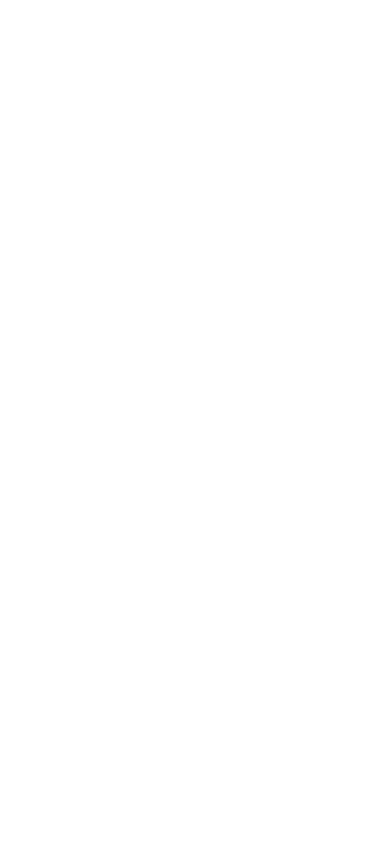
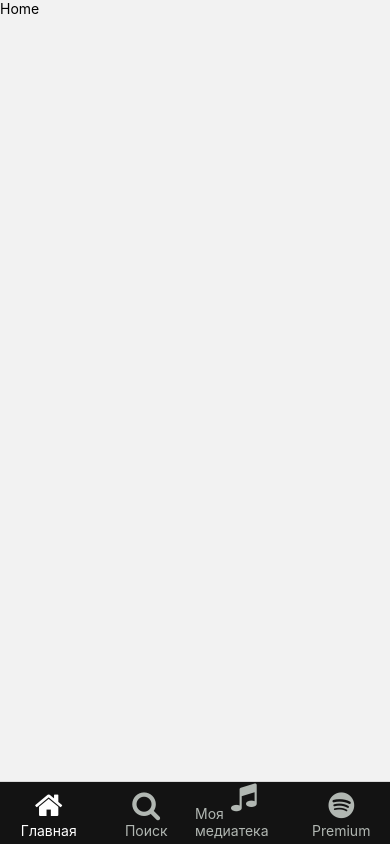
Before and after one commit to yaroslav20568/Spotify, a React Native app: screen / in a window 390 px wide. Built offline with nearby package versions, Linux system fonts and the light colour scheme.

Commit message:
add bottom tabs

```diff
--- a/App.tsx
+++ b/App.tsx
@@ -1,8 +1,9 @@
 import { View } from 'react-native';
+import Tabs from './src/navigation/Tabs';
 
 const App = () => {
   return (
-    <View></View>
+    <Tabs/>
   );
 };
 
--- /dev/null
+++ b/src/navigation/Tabs.tsx
@@ -0,0 +1,59 @@
+import React from 'react';
+import { View, Text } from 'react-native';
+import { NavigationContainer } from '@react-navigation/native';
+import { createBottomTabNavigator } from '@react-navigation/bottom-tabs';
+import FontAwesome from 'react-native-vector-icons/FontAwesome';
+import { HomeScreen, SearchScreen, MediaLibraryScreen, PremiumScreen } from '../screens';
+
+interface Tab {
+	name: string,
+	component: any,
+	nameIcon: string
+}
+
+const TabElements: Array<Tab> = [
+	{name: 'Главная', component: HomeScreen, nameIcon: 'home'},
+	{name: 'Поиск', component: SearchScreen, nameIcon: 'search'},
+	{name: 'Mоя медиатека', component: MediaLibraryScreen, nameIcon: 'music'},
+	{name: 'Premium', component: PremiumScreen, nameIcon: 'spotify'},
+];
+
+const Tab = createBottomTabNavigator();
+
+const Tabs = () => {
+  return (
+		<NavigationContainer>
+			<Tab.Navigator
+				screenOptions={{
+					headerShown: false,
+					unmountOnBlur: true,
+					tabBarStyle: {backgroundColor: '#131313', height: 63, paddingVertical: 5},
+				}}
+			>
+				{TabElements.map(tabElement =>
+					<Tab.Screen
+						name={tabElement.name}
+						component={tabElement.component}
+						options={{
+							tabBarLabel: ({ focused }) => (
+								<Text style={{color: focused ? 'white' : '#B1B7B2', marginBottom: 5}}>{tabElement.name}</Text>
+							),
+							tabBarIcon: ({ focused }) => (
+								<View style={{marginBottom: 0}}>
+									<FontAwesome
+										name={tabElement.nameIcon}
+										color={focused ? 'white' : '#B1B7B2'}
+										size={30}
+									/>
+								</View>
+							),
+						}}
+						key={tabElement.name}
+					/>
+				)}
+			</Tab.Navigator>
+		</NavigationContainer>
+  );
+};
+
+export default Tabs;
--- /dev/null
+++ b/src/screens/Home.tsx
@@ -0,0 +1,28 @@
+import React, { useEffect, useRef } from 'react';
+import { Text, Animated } from 'react-native';
+
+const Home = () => {
+	const fadeAnim = useRef(new Animated.Value(0)).current;
+
+	const fadeIn = () => {
+    Animated.timing(fadeAnim, {
+      toValue: 1,
+      duration: 1000,
+			useNativeDriver: true
+    }).start();
+  };
+
+	useEffect(() => {
+		fadeIn();
+	}, []);
+
+	return (
+		<Animated.View
+      style={{opacity: fadeAnim}}
+    >
+			<Text>Home</Text>
+		</Animated.View>
+	)
+}
+
+export default Home;
--- /dev/null
+++ b/src/screens/MediaLibrary.tsx
@@ -0,0 +1,28 @@
+import React, { useEffect, useRef } from 'react';
+import { Text, Animated } from 'react-native';
+
+const MediaLibrary = () => {
+	const fadeAnim = useRef(new Animated.Value(0)).current;
+
+	const fadeIn = () => {
+    Animated.timing(fadeAnim, {
+      toValue: 1,
+      duration: 1000,
+			useNativeDriver: true
+    }).start();
+  };
+
+	useEffect(() => {
+		fadeIn();
+	}, []);
+
+	return (
+		<Animated.View
+      style={{opacity: fadeAnim}}
+    >
+			<Text>MediaLibrary</Text>
+		</Animated.View>
+	)
+}
+
+export default MediaLibrary;
--- /dev/null
+++ b/src/screens/Premium.tsx
@@ -0,0 +1,28 @@
+import React, { useEffect, useRef } from 'react';
+import { Text, Animated } from 'react-native';
+
+const Premium = () => {
+	const fadeAnim = useRef(new Animated.Value(0)).current;
+
+	const fadeIn = () => {
+    Animated.timing(fadeAnim, {
+      toValue: 1,
+      duration: 1000,
+			useNativeDriver: true
+    }).start();
+  };
+
+	useEffect(() => {
+		fadeIn();
+	}, []);
+
+	return (
+		<Animated.View
+      style={{opacity: fadeAnim}}
+    >
+			<Text>Premium</Text>
+		</Animated.View>
+	)
+}
+
+export default Premium;
--- /dev/null
+++ b/src/screens/Search.tsx
@@ -0,0 +1,28 @@
+import React, { useEffect, useRef } from 'react';
+import { Text, Animated } from 'react-native';
+
+const Search = () => {
+	const fadeAnim = useRef(new Animated.Value(0)).current;
+
+	const fadeIn = () => {
+    Animated.timing(fadeAnim, {
+      toValue: 1,
+      duration: 1000,
+			useNativeDriver: true
+    }).start();
+  };
+
+	useEffect(() => {
+		fadeIn();
+	}, []);
+
+	return (
+		<Animated.View
+      style={{opacity: fadeAnim}}
+    >
+			<Text>Search</Text>
+		</Animated.View>
+	)
+}
+
+export default Search;
--- /dev/null
+++ b/src/screens/index.js
@@ -0,0 +1,4 @@
+export { default as HomeScreen } from './Home';
+export { default as SearchScreen } from './Search';
+export { default as MediaLibraryScreen } from './MediaLibrary';
+export { default as PremiumScreen } from './Premium';
```
Also changed, not shown: package.json (+10 -1 lines), 2 other files (tests, documents, lock files or other folders).
